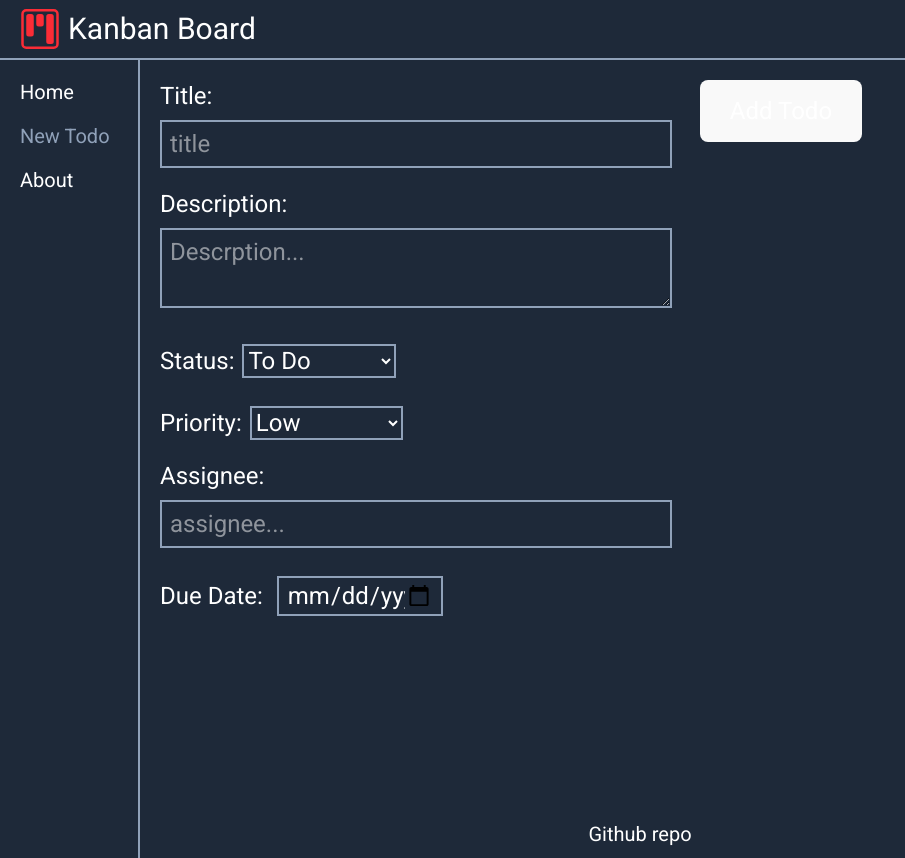
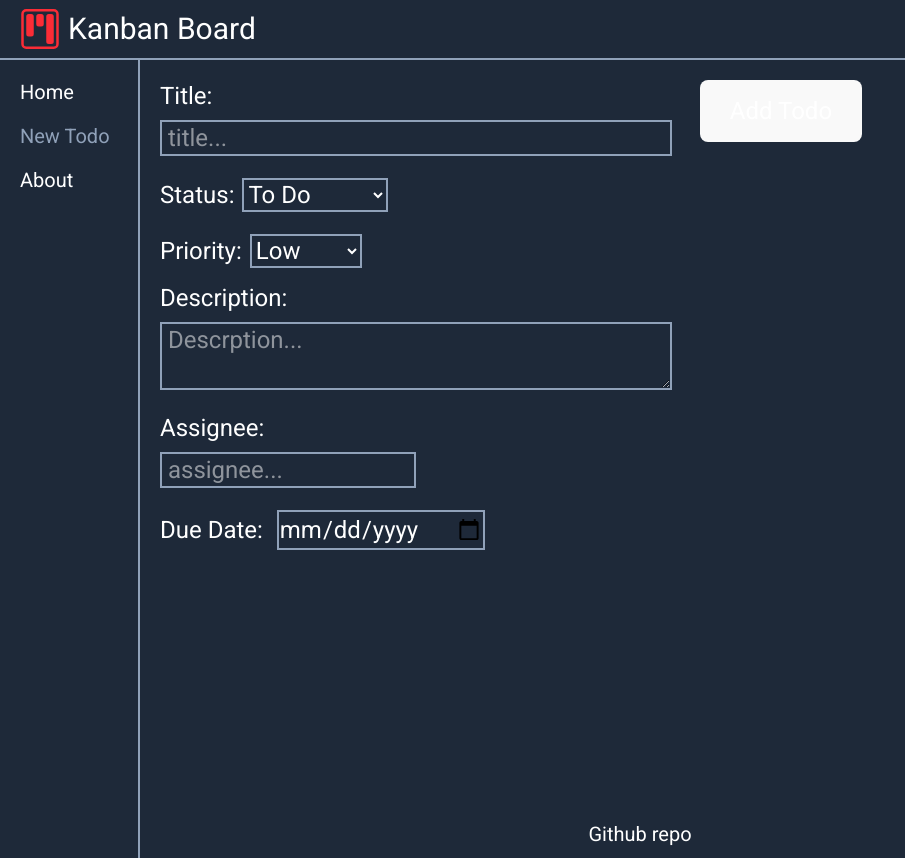
Before and after one commit to rbc33/todo-react-miniproject, a React (Vite) app: page /addtodo in a window 1280 px wide. Shown: the whole page, without its empty margins (0-905 px from the left). Built offline with nearby package versions, Linux system fonts and the light colour scheme; the HTML template or start-up script is replaced by a standard one.

Commit message:
refactor: extracted component Form from crearte and edit

```diff
--- /dev/null
+++ b/src/components/Form.tsx
@@ -0,0 +1,99 @@
+import React from 'react'
+import type { Todo } from '../store/store'
+
+interface Props {
+	todo?: Todo
+	setTitle: (s: string) => void
+	handleState: (e: React.ChangeEvent<HTMLSelectElement>) => void
+	handlePriority: (e: React.ChangeEvent<HTMLSelectElement>) => void
+	setDescription: (s: string) => void
+	setAssignee: (s?: string | undefined) => void
+	setDueDate: (s?: string) => void
+}
+
+const EditCreate = ({
+	todo,
+	setTitle,
+	handleState,
+	handlePriority,
+	setDescription,
+	setAssignee,
+	setDueDate,
+}: Props) => {
+	return (
+		<div className="text-2xl space-x-2 space-y-3.5 p-5">
+			<label>Title: </label>
+			<br />
+			<input
+				className="mt-2 border-2 border-slate-400 w-[40vw]"
+				type="text"
+				placeholder={todo ? todo.title : ' title...'}
+				value={todo ? todo.title : ''}
+				onChange={(e) => setTitle(e.target.value)}
+			/>
+			<br />
+			<label htmlFor={'NewTodo'}>Status:</label>
+			<select
+				className="mt-2 border-2 border-slate-400 w-fit"
+				id="NewTodo"
+				name="status"
+				defaultValue={'To Do'}
+				value={todo ? todo.status : 'To Do'}
+				onChange={(e) => handleState(e)}
+			>
+				<option value="To Do">To Do</option>
+				<option value="In Progress">In Progress</option>
+				<option value="Done">Done</option>
+			</select>
+			<br />
+			<label htmlFor={'newTodo'}>Priority:</label>
+
+			<select
+				className="mt-2 border-2 border-slate-400 w-fit"
+				id="NewTodo"
+				name="status"
+				value={todo ? todo.priority : 'undefided'}
+				onChange={(e) => handlePriority(e)}
+			>
+				<option value="Low">Low</option>
+				<option value="Medium">Medium</option>
+				<option value="High">High</option>
+			</select>
+			<br />
+			<label htmlFor="descrption">Description:</label>
+			<br />
+			<textarea
+				id="description"
+				className="mt-2 border-2 border-slate-400 w-[40vw]"
+				placeholder={' Descrption...'}
+				value={todo ? todo.description : ''}
+				onChange={(e) => setDescription(e.target.value)}
+			/>
+			<br />
+			<label htmlFor="author">Assignee: </label>
+			<br />
+			<input
+				className="mt-2 border-2 border-slate-400 w-[20vw]"
+				id="author"
+				type="text"
+				placeholder={' assignee...'}
+				value={todo ? todo.assignee : undefined}
+				onChange={(e) => setAssignee(e.target.value)}
+			/>
+			<br />
+			<label htmlFor="due">Due Date: </label>
+			<input
+				className="mt-2 border-2 border-slate-400 w-fit text-ecnter h-10"
+				type="date"
+				value={todo ? todo.dueDate : undefined}
+				onChange={(e) => setDueDate(e.target.value)}
+			/>
+			<br />
+			{todo?.createdDate && (
+				<p className="mt-2">Created at: {todo!.createdDate}</p>
+			)}
+		</div>
+	)
+}
+
+export default EditCreate
--- a/src/pages/AddTodo.tsx
+++ b/src/pages/AddTodo.tsx
@@ -1,7 +1,7 @@
 import { useState } from 'react'
 import useTodoStore from '../store/store'
 import { useNavigate } from 'react-router-dom'
-// import List from './List'
+import EditCreate from '../components/Form'
 
 const AddTodo = () => {
 	const { todos, addTodo } = useTodoStore()
@@ -35,7 +35,7 @@ const AddTodo = () => {
 			navigate('/')
 		}
 	}
-	const handleStatus = (e: React.ChangeEvent<HTMLSelectElement>) => {
+	const handleState = (e: React.ChangeEvent<HTMLSelectElement>) => {
 		e.preventDefault()
 		if (
 			e.target.value === 'To Do' ||
@@ -55,66 +55,14 @@ const AddTodo = () => {
 	}
 	return (
 		<div className="flex">
-			<div className="text-2xl space-x-2  space-y-5 p-5">
-				<label>Title: </label>
-				<br />
-				<input
-					className="mt-2 border-2 border-slate-400 w-[40vw] px-2 py-1.5"
-					type="text"
-					placeholder={'title'}
-					onChange={(e) => setTitle(e.target.value)}
-				/>
-				<br />
-				<label>Description: </label>
-				<br />
-				<textarea
-					className="mt-2 border-2 border-slate-400 w-[40vw] px-2 py-1.5"
-					placeholder={'Descrption...'}
-					onChange={(e) => setDescription(e.target.value)}
-				/>
-				<br />
-				<label htmlFor={'status'}>Status:</label>
-				<select
-					className="mt-2 border-2 border-slate-400 w-[12vw]"
-					id="status"
-					name="status"
-					onChange={(e) => handleStatus(e)}
-				>
-					<option value="To Do">To Do</option>
-					<option value="In Progress">In Progress</option>
-					<option value="Done">Done</option>
-				</select>
-				<br />
-				<label htmlFor={'priority'}>Priority:</label>
-				<select
-					className="mt-2 border-2 border-slate-400 w-[12vw]"
-					id="priority"
-					name="status"
-					onChange={(e) => handlePriority(e)}
-				>
-					<option value="Low">Low</option>
-					<option value="Medium">Medium</option>
-					<option value="High">High</option>
-				</select>
-				<br />
-				<label htmlFor="author">Assignee: </label>
-				<br />
-				<input
-					className="mt-2 border-2  border-slate-400 w-[40vw] px-2 py-1.5"
-					id="author"
-					type="text"
-					placeholder={'assignee...'}
-					onChange={(e) => setAssignee(e.target.value)}
-				/>
-				<br />
-				<label htmlFor="due">Due Date: </label>
-				<input
-					className="mt-2 border-2 border-slate-400 w-[13vw] h-10 px-2 py-1.5"
-					type="date"
-					onChange={(e) => setDueDate(e.target.value)}
-				/>
-				<br />
-			</div>
+			<EditCreate
+				setTitle={setTitle}
+				handlePriority={handlePriority}
+				handleState={handleState}
+				setDescription={setDescription}
+				setAssignee={setAssignee}
+				setDueDate={setDueDate}
+			/>
 			<div>
 				<button className="mt-5" onClick={handleClick}>
 					Add Todo
--- a/src/pages/List.tsx
+++ b/src/pages/List.tsx
@@ -18,8 +18,9 @@ const List = ({ todos }: Props) => {
 		const todoId = e.dataTransfer.getData('todoId')
 		const todo = todos.find((t) => t.id === todoId)
 		if (todo) {
-			const updatedTodo = { ...todo, status: status }
-			updateTodo(updatedTodo)
+			// const updatedTodo = { ...todo, status: status }
+			// updateTodo(updatedTodo)
+			updateTodo({ ...todo, status: status })
 		}
 	}
 
--- a/src/pages/TodoDetail.tsx
+++ b/src/pages/TodoDetail.tsx
@@ -1,6 +1,7 @@
 import { useState } from 'react'
 import { useNavigate, useParams } from 'react-router-dom'
 import useTodoStore from '../store/store'
+import EditCreate from '../components/Form'
 
 const TodoDetail = () => {
 	const { id } = useParams()
@@ -62,76 +63,15 @@ const TodoDetail = () => {
 
 	return (
 		<div className="flex">
-			<div className="text-2xl space-x-2 space-y-3.5 p-5">
-				<label>Title: </label>
-				<br />
-				<input
-					className="mt-2 border-2 border-slate-400 w-[40vw]"
-					type="text"
-					placeholder={todo?.title}
-					value={title}
-					onChange={(e) => setTitle(e.target.value)}
-				/>
-				<br />
-				<label htmlFor={todo!.id.toString()}>Status:</label>
-				<select
-					className="mt-2 border-2 border-slate-400 w-[12vw]"
-					id="NewTodo"
-					name="status"
-					value={status}
-					onChange={(e) => handleState(e)}
-				>
-					<option value="To Do">To Do</option>
-					<option value="In Progress">In Progress</option>
-					<option value="Done">Done</option>
-				</select>
-				<br />
-				<label htmlFor={'newTodo'}>Priority:</label>
-
-				<select
-					className="mt-2 border-2 border-slate-400 w-[12vw]"
-					id="NewTodo"
-					name="status"
-					value={priority}
-					onChange={(e) => handlePriority(e)}
-				>
-					<option value="Low">Low</option>
-					<option value="Medium">Medium</option>
-					<option value="High">High</option>
-				</select>
-				<br />
-				<label htmlFor="descrption">Description:</label>
-				<br />
-				<textarea
-					id="description"
-					className="mt-2 border-2 border-slate-400 w-[40vw]"
-					placeholder={' Descrption...'}
-					value={description}
-					onChange={(e) => setDescription(e.target.value)}
-				/>
-				<br />
-				<label htmlFor="author">Assignee: </label>
-				<br />
-				<input
-					className="mt-2 border-2 border-slate-400 w-[40vw]"
-					id="author"
-					type="text"
-					placeholder={'assignee...'}
-					value={assignee}
-					onChange={(e) => setAssignee(e.target.value)}
-				/>
-				{todo?.createdDate && (
-					<p className="mt-2">Created at: {todo!.createdDate}</p>
-				)}
-				<label htmlFor="due">Due Date: </label>
-				<input
-					className="mt-2 border-2 border-slate-400 w-[13vw] h-10"
-					type="date"
-					value={dueDate}
-					onChange={(e) => setDueDate(e.target.value)}
-				/>
-				<br />
-			</div>
+			<EditCreate
+				todo={todo}
+				setTitle={setTitle}
+				handlePriority={handlePriority}
+				handleState={handleState}
+				setDescription={setDescription}
+				setAssignee={setAssignee}
+				setDueDate={setDueDate}
+			/>
 			<div className="mt-5">
 				<button onClick={handleClick}>Update Todo</button>
 				<button className="bg-red-500/80! ml-5" onClick={handleDelete}>
```
